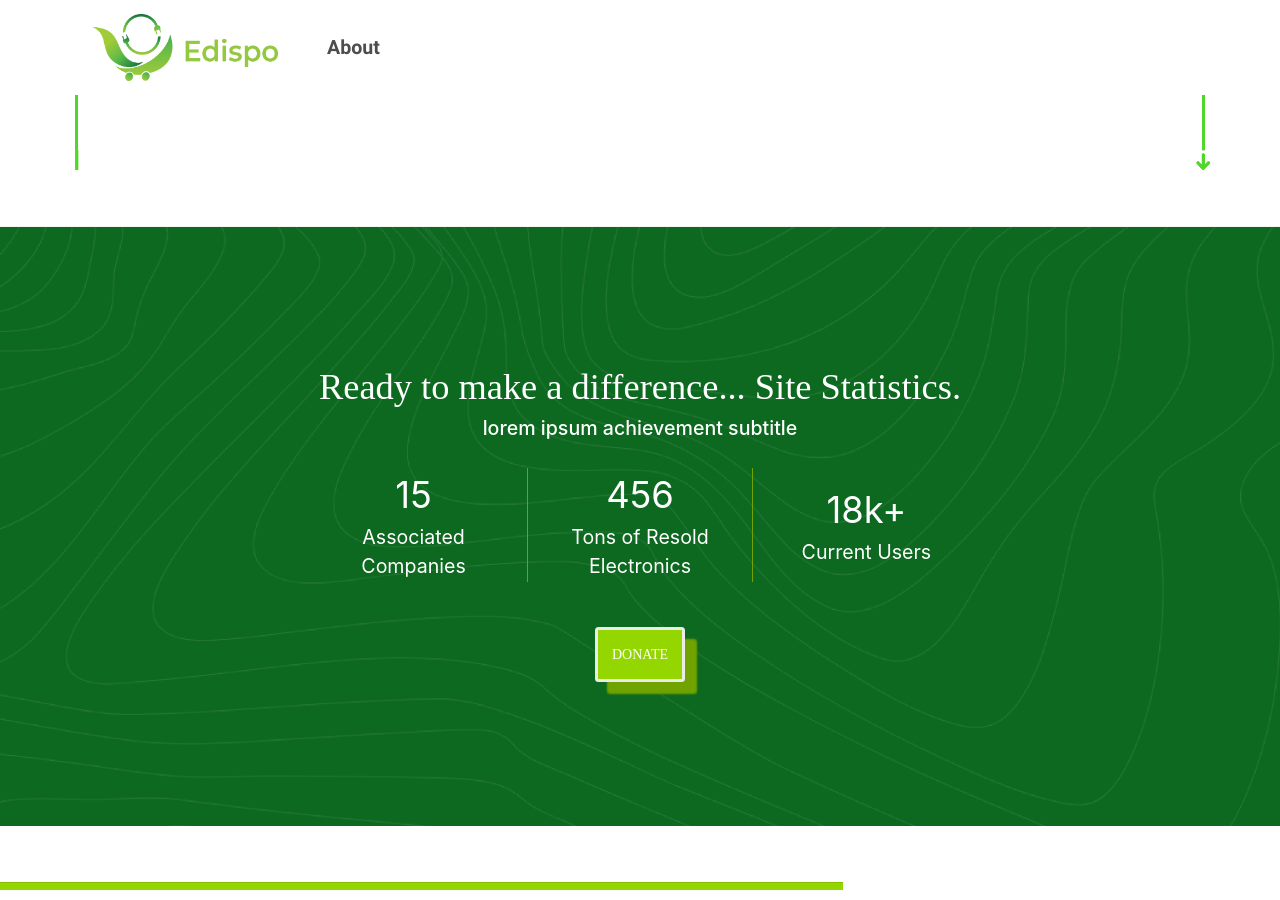
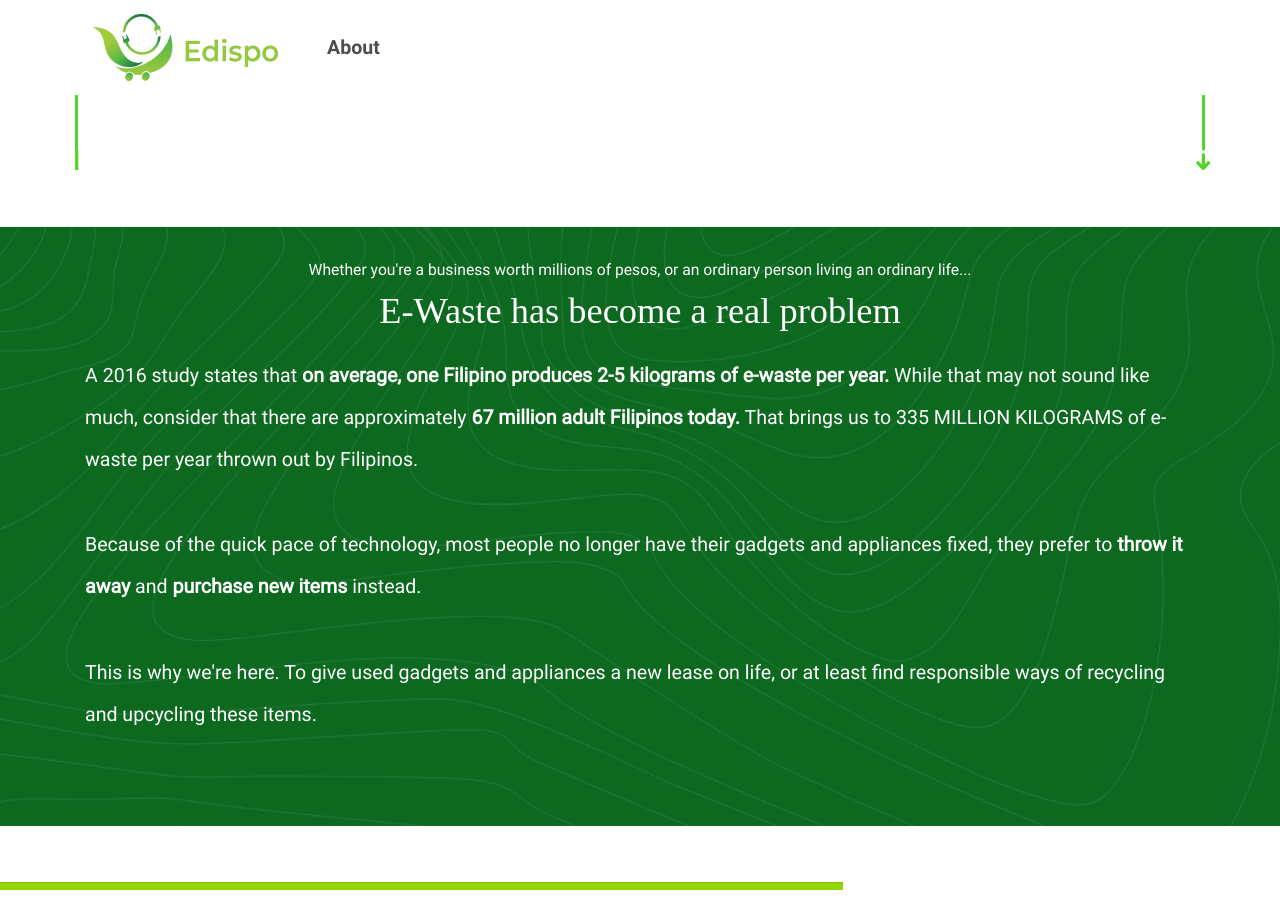
Before and after one commit to edispoph/edispo-landing-page, a Jekyll site: the page built from index.html, in a window 1280 px wide and 900 px high, scrolled down 1253 px. Built offline with Jekyll 4.4.1, drawn with Linux system fonts in a browser that asks for light colours; nearby versions of some CDN libraries; some web fonts are replaced.

Commit message:
Replace statistics section with problem statement.

```diff
--- a/index.html
+++ b/index.html
@@ -65,29 +65,24 @@ permalink: /
       </p>
     </div>
   </section>
-  <!-- Statistics -->
+  <!-- Problem Statement -->
   <section class="" style="background-image: url('{{site.baseurl}}/assets/images/green-wavy-bg.png'); background-size: cover; background-position: center; height: 600px;">
-    <div class="container h-100 d-flex flex-column justify-content-center align-items-center">
-      <h1 class="edispo-bold-1 edispo-color-hard-contrast edispo-font-5" style="">Ready to make a difference... Site Statistics.</h1>
-      <h2 class="edispo-font-2 edispo-color-hard-contrast">lorem ipsum achievement subtitle</h2>
-      <section class="row edispo-color-hard-contrast text-center my-4 mb-5">
-        <div class="col-md-4 d-flex flex-column justify-content-center align-items-center">
-          <span class="edispo-font-5">15</span>
-          <span class="edispo-font-2">Associated Companies</span>
-        </div>
-        <div class="col-md-4 d-flex flex-column justify-content-center align-items-center edispo-border-left-base-pos-1 edispo-border-right-base-pos-1">
-          <span class="edispo-font-5">456</span>
-          <span class="edispo-font-2">Tons of Resold Electronics</span>
-        </div>
-        <div class="col-md-4 d-flex flex-column justify-content-center align-items-center">
-          <span class="edispo-font-5">18k+</span>
-          <span class="edispo-font-2">Current Users</span>
-        </div>
+    <div class="container h-100 d-flex flex-column edispo-color-hard-contrast edispo-regular-2 edispo-font-2 py-3">
+      <section class="text-center my-3">
+        <span><small>Whether you're a business worth millions of pesos, or an ordinary person living an ordinary life...</small></span>
+        <h1 class="edispo-bold-1 edispo-font-5 mt-2">E-Waste has become a real problem</h1>
       </section>
-      <button class="btn edispo-bg-base p-3 m-1 edispo-black-1 edispo-color-hard-contrast edispo-border-contrast-3"
-          style="box-shadow: 12px 12px 2px var(--edispo-base-pos);">
-        DONATE
-      </button>
+      <p class="line-height-3">
+        A 2016 study states that <b>on average, one Filipino produces 2-5 kilograms of e-waste per year.</b>
+        While that may not sound like much, consider that there are approximately <b>67 million adult Filipinos today.</b>
+        That brings us to <span>335 MILLION KILOGRAMS of e-waste per year</span> thrown out by Filipinos.
+      </p><br/>
+      <p class="line-height-3">
+        Because of the quick pace of technology, most people no longer have their gadgets and appliances fixed, they prefer to <b>throw it away</b> and <b>purchase new items</b> instead.
+      </p><br/>
+      <p class="line-height-3">
+        This is why we're here. To give used gadgets and appliances a new lease on life, or at least find responsible ways of recycling and upcycling these items.
+      </p>
     </div>
   </section>
   <!-- Our story -->
```
